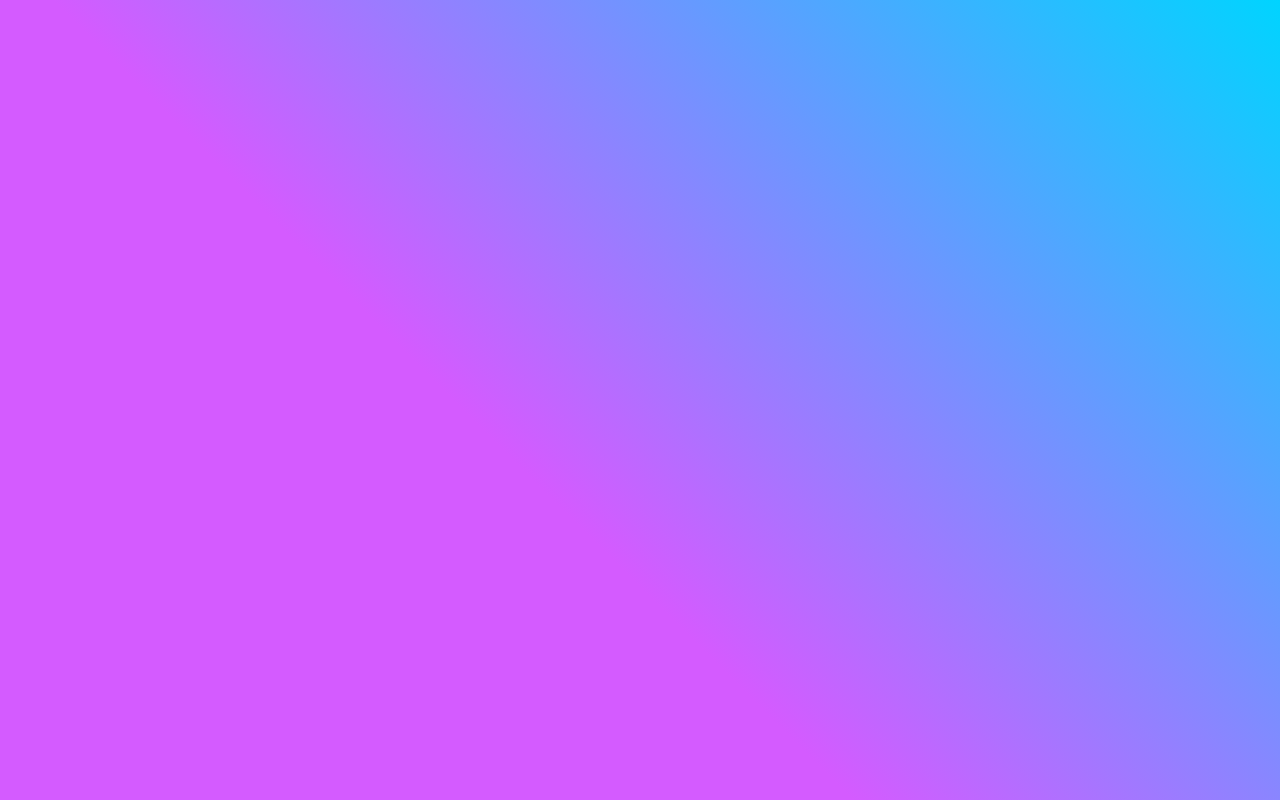
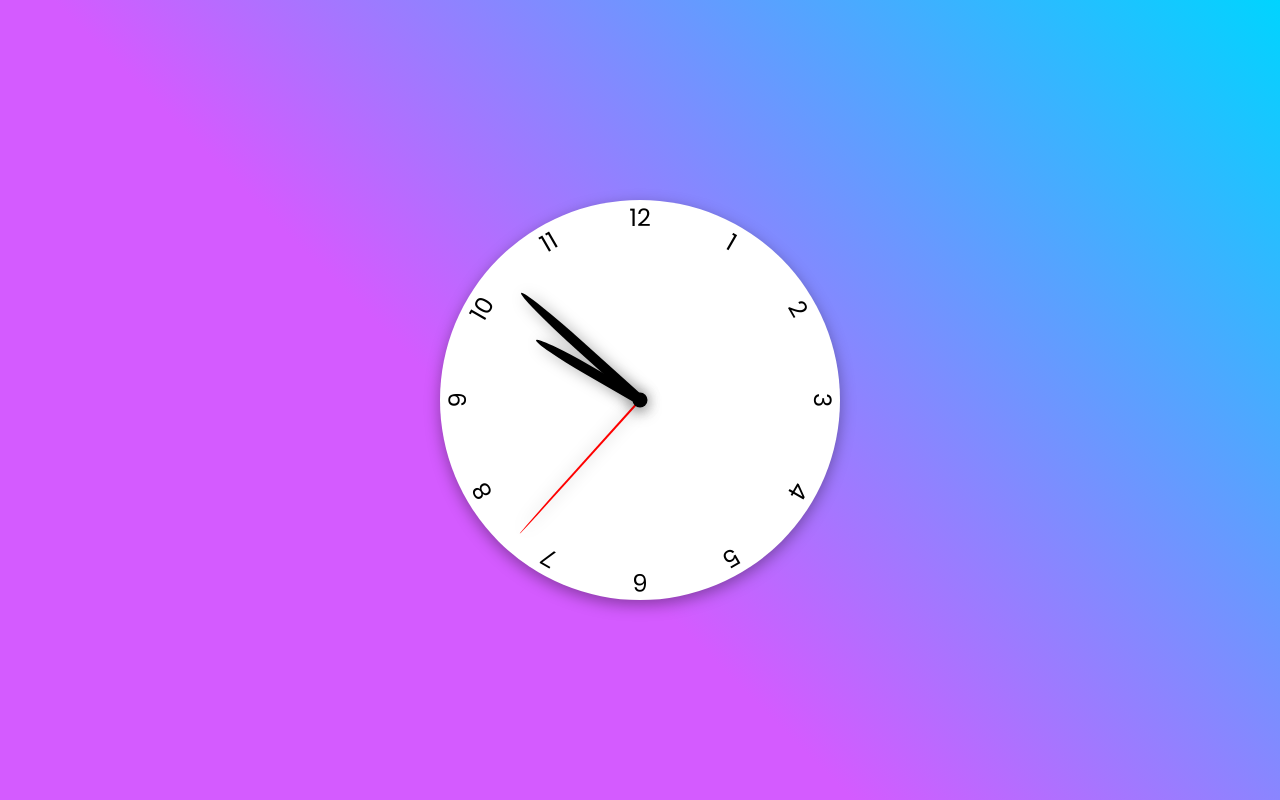
Before and after one commit to eko-develops/analog-clock-js, a plain HTML site: page index.html in a window 1280 px wide. Drawn offline with Linux system fonts and the light colour scheme.

Commit message:
Add clock

```diff
--- a/app.js
+++ b/app.js
@@ -0,0 +1,25 @@
+(() => {
+  const secondsHand = document.querySelector("[data-seconds-hand]");
+  const minutesHand = document.querySelector("[data-minutes-hand]");
+  const hoursHand = document.querySelector("[data-hours-hand]");
+
+  const setClock = () => {
+    const now = new Date();
+
+    const seconds = now.getSeconds() / 60;
+    const minutes = now.getMinutes() / 60;
+    const hours = now.getHours() / 12;
+
+    rotateHands(secondsHand, seconds);
+    rotateHands(minutesHand, minutes);
+    rotateHands(hoursHand, hours);
+  };
+
+  const rotateHands = (element, time) => {
+    element.style.setProperty("--rotation", time * 360);
+  };
+
+  setClock();
+
+  setInterval(setClock, 1000);
+})();
--- a/index.html
+++ b/index.html
@@ -6,24 +6,33 @@
     <meta name="viewport" content="width=device-width, initial-scale=1.0" />
     <title>Analog Clock JS</title>
     <link rel="shortcut icon" href="#" />
-
+    <link rel="preconnect" href="https://fonts.googleapis.com" />
+    <link rel="preconnect" href="https://fonts.gstatic.com" crossorigin />
+    <link
+      href="https://fonts.googleapis.com/css2?family=Poppins:wght@400;700&display=swap"
+      rel="stylesheet"
+    />
     <link rel="stylesheet" href="dist/styles.min.css" />
   </head>
   <body>
     <div class="container">
       <div class="clock">
-        <span class="number number1"></span>
-        <span class="number number2"></span>
-        <span class="number number3"></span>
-        <span class="number number4"></span>
-        <span class="number number5"></span>
-        <span class="number number6"></span>
-        <span class="number number7"></span>
-        <span class="number number8"></span>
-        <span class="number number9"></span>
-        <span class="number number10"></span>
-        <span class="number number11"></span>
-        <span class="number number12"></span>
+        <div class="center-dot"></div>
+        <div class="hand hours-hand" data-hours-hand></div>
+        <div class="hand minutes-hand" data-minutes-hand></div>
+        <div class="hand seconds-hand" data-seconds-hand></div>
+        <span class="number number1">1</span>
+        <span class="number number2">2</span>
+        <span class="number number3">3</span>
+        <span class="number number4">4</span>
+        <span class="number number5">5</span>
+        <span class="number number6">6</span>
+        <span class="number number7">7</span>
+        <span class="number number8">8</span>
+        <span class="number number9">9</span>
+        <span class="number number10">10</span>
+        <span class="number number11">11</span>
+        <span class="number number12">12</span>
       </div>
     </div>
     <script src="app.js"></script>
--- a/styles.scss
+++ b/styles.scss
@@ -1,5 +1,7 @@
 html {
   height: 100%;
+  font-family: "Poppins", sans-serif;
+}
 
 body {
   height: 100%;
@@ -15,5 +17,106 @@ html {
     rgba(212, 91, 255, 1) 41%,
     rgba(0, 212, 255, 1) 100%
   );
+
+  display: flex;
+  align-items: center;
+  justify-content: center;
+
+  .clock {
+    height: 400px;
+    width: 400px;
+    background-color: white;
+    border-radius: 50%;
+    box-shadow: rgba(0, 0, 0, 0.35) 0px 5px 15px;
+    position: relative;
+
+    .center-dot {
+      position: absolute;
+      top: 50%;
+      left: 50%;
+      height: 15px;
+      width: 15px;
+      background-color: black;
+      border-radius: 50%;
+      transform: translateX(-50%) translateY(-50%);
+      box-shadow: rgba(0, 0, 0, 0.35) 0px 5px 15px;
+      z-index: 1;
+    }
+
+    .hand {
+      position: absolute;
+      border-top-left-radius: 50%;
+      border-top-right-radius: 50%;
+      bottom: 50%;
+      left: 50%;
+      background-color: black;
+      transform-origin: bottom;
+      transform: translateX(-50%) rotate(calc(var(--rotation) * 1deg));
+      box-shadow: rgba(0, 0, 0, 0.35) 0px 5px 15px;
+    }
+
+    .hours-hand {
+      --rotation: 0;
+      width: 10px;
+      height: 30%;
+    }
+
+    .minutes-hand {
+      --rotation: 30;
+      position: absolute;
+      width: 10px;
+      height: 40%;
+    }
+
+    .seconds-hand {
+      --rotation: 60;
+      position: absolute;
+      width: 2px;
+      height: 45%;
+      background-color: red;
+    }
+
+    .number {
+      --rotation: 0;
+      position: absolute;
+      width: 100%;
+      height: 100%;
+      text-align: center;
+      transform: rotate(var(--rotation));
+      font-size: 1.5rem;
+    }
+    .number1 {
+      --rotation: 30deg;
+    }
+    .number2 {
+      --rotation: 60deg;
+    }
+    .number3 {
+      --rotation: 90deg;
+    }
+    .number4 {
+      --rotation: 120deg;
+    }
+    .number5 {
+      --rotation: 150deg;
+    }
+    .number6 {
+      --rotation: 180deg;
+    }
+    .number7 {
+      --rotation: 210deg;
+    }
+    .number8 {
+      --rotation: 240deg;
+    }
+    .number9 {
+      --rotation: 270deg;
+    }
+    .number10 {
+      --rotation: 300deg;
+    }
+    .number11 {
+      --rotation: 330deg;
     }
   }
+}
```
Also changed, not shown: dist/ccs/expanded/styles.css, dist/styles.min.css, 2 other files. Lines whose indentation alone changed are shown as unchanged.
